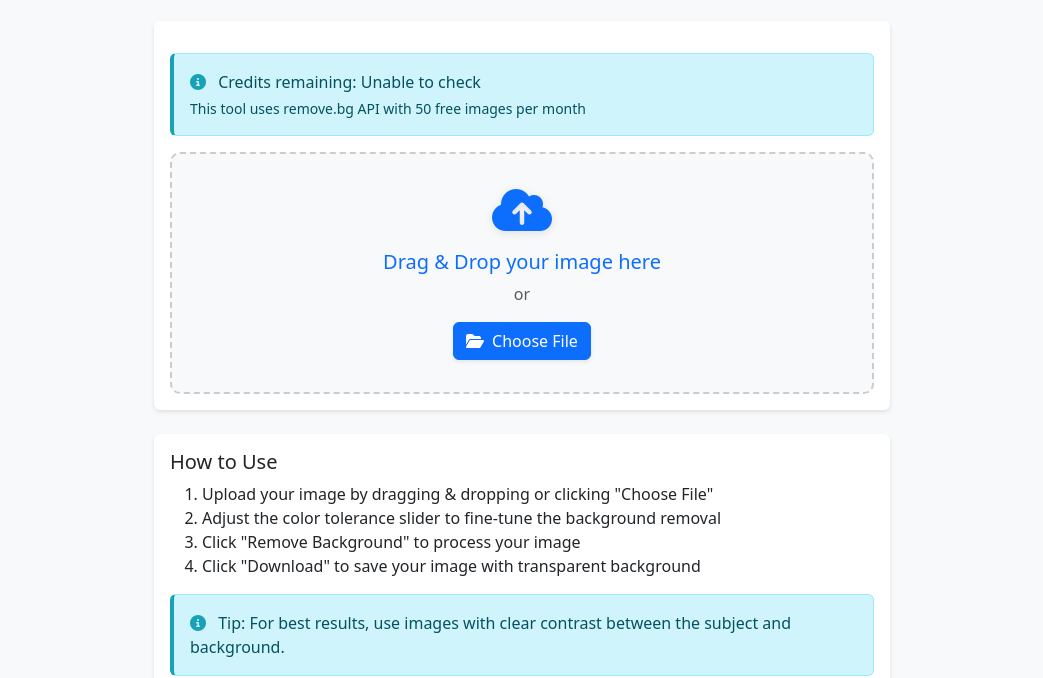
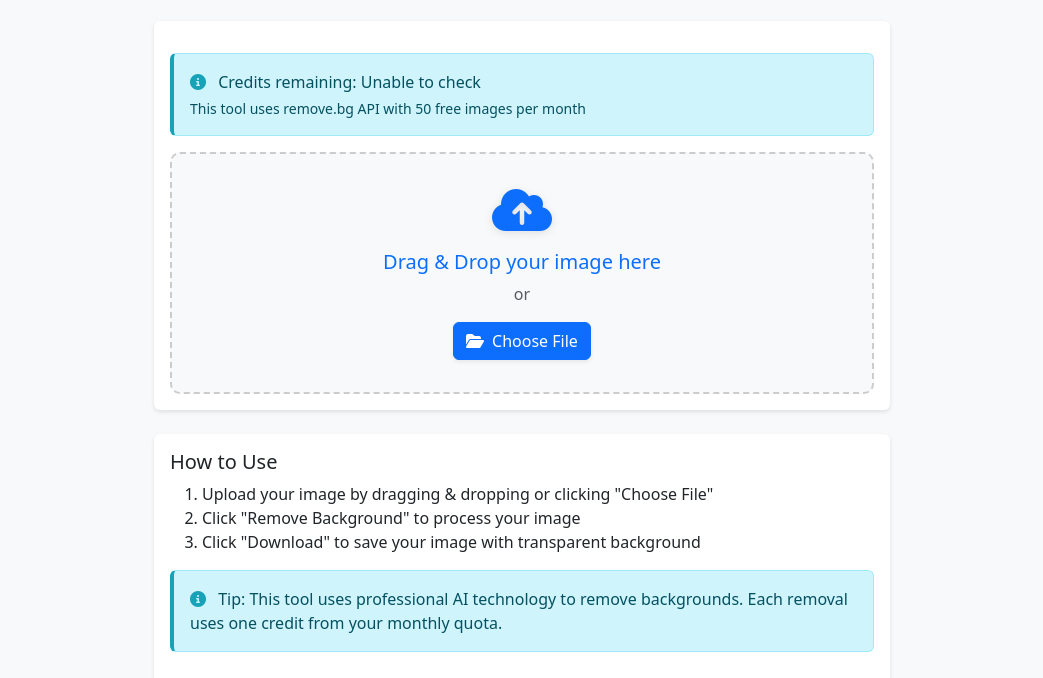
Before and after one commit to William82630/seo-tools, a plain HTML site: page tools/image/background-remover.html in a window 1280 px wide. Shown: the part 292-970 px from the top of the page, without its empty margins (118-1161 px from the left). Drawn offline with nearby package versions, Linux system fonts and the light colour scheme; no server answers.

Commit message:
Update background-remover.html

```diff
--- a/tools/image/background-remover.html
+++ b/tools/image/background-remover.html
@@ -209,20 +209,18 @@
                         </div>
                     </div>
                 </div>
-
                 <div class="card mt-4">
-                    <div class="card-body">
+                <div class="card-body">
                         <h5>How to Use</h5>
                         <ol>
                             <li>Upload your image by dragging & dropping or clicking "Choose File"</li>
-                            <li>Adjust the color tolerance slider to fine-tune the background removal</li>
                             <li>Click "Remove Background" to process your image</li>
                             <li>Click "Download" to save your image with transparent background</li>
                         </ol>
 
                         <div class="alert alert-info">
                             <i class="fas fa-info-circle"></i>
-                            Tip: For best results, use images with clear contrast between the subject and background.
+                            Tip: This tool uses professional AI technology to remove backgrounds. Each removal uses one credit from your monthly quota.
                         </div>
                     </div>
                 </div>
```
